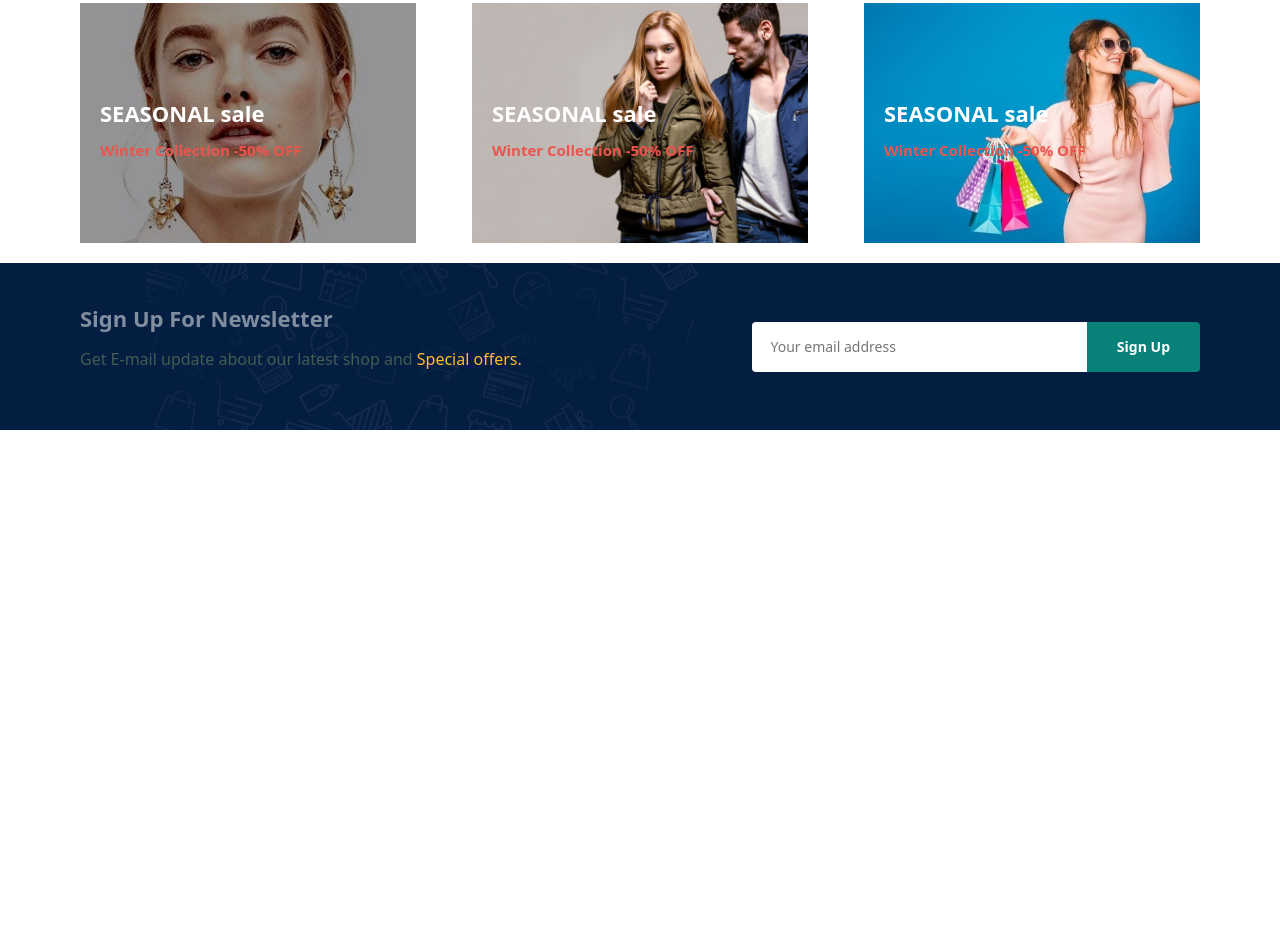
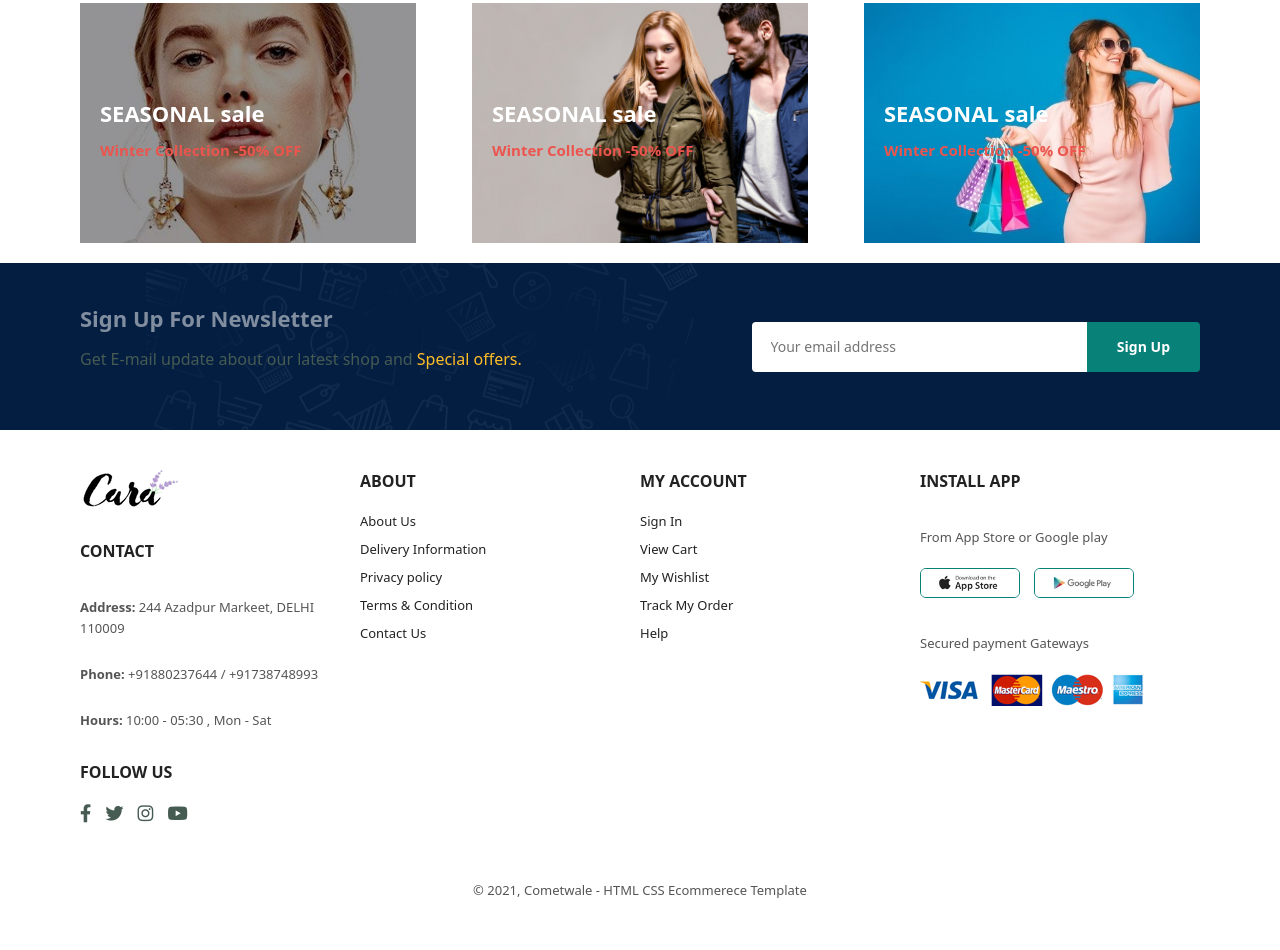
Before and after one commit to Nishantnishu01/e-commerce-web-site-project, a plain HTML site: page index.html in a window 1280 px wide. Shown: the part 4497-5447 px from the top of the page. Before the commit the page ends 4927 px from the top, so only its background shows below. Drawn offline with Linux system fonts and the light colour scheme.

Commit message:
adding footer

```diff
--- a/index.html
+++ b/index.html
@@ -379,6 +379,55 @@
         </div>
 
     </section>
+    <footer class="section-p1">
+        <div class="col">
+            <img class="logo" src="img/logo.png" alt="">
+            <h4>Contact</h4>
+            <p><strong>Address:</strong> 244 Azadpur Markeet, DELHI 110009</p>
+            <p><strong>Phone:</strong> +91880237644 / +91738748993 </p>
+            <p><strong>Hours:</strong> 10:00 - 05:30 , Mon - Sat </p>
+            <div class="follow">
+                <h4>Follow us</h4>
+                <div class="icon">
+                    <i class="fab fa-facebook-f"></i>
+                    <i class="fab fa-twitter"></i>
+                    <i class="fab fa-instagram"></i>
+                    <i class="fab fa-youtube"></i>
+                </div>
+            </div>
+        </div>
+        <div class="col">
+            <h4>About</h4>
+            <a href="#">About Us</a>
+            <a href="#">Delivery Information</a>
+            <a href="#">Privacy policy</a>
+            <a href="#">Terms & Condition</a>
+            <a href="#">Contact Us</a>
+        </div>
+
+        <div class="col">
+            <h4>My Account</h4>
+            <a href="#">Sign In</a>
+            <a href="#">View Cart</a>
+            <a href="#">My Wishlist</a>
+            <a href="#">Track My Order</a>
+            <a href="#">Help</a>
+        </div>
+
+        <div class="col install">
+            <h4>Install App</h4>
+            <p>From App Store or Google play</p>
+            <div class="row">
+                <img src="img/pay/app.jpg" alt="">
+                <img src="img/pay/play.jpg" alt="">
+            </div>
+            <p>Secured payment Gateways</p>
+            <img src="img/pay/pay.png" alt="">
+        </div>
+        <div class="copyright">
+            <p>© 2021, Cometwale - HTML CSS Ecommerece Template</p>
+        </div>
+    </footer>
     <script src="script.js"></script>
 </body>
 
--- a/style.css
+++ b/style.css
@@ -473,3 +473,100 @@ body {
     border-top-left-radius: 0;
     border-bottom-left-radius: 0;
 }
+
+footer {
+    display: flex;
+    flex-wrap: wrap;
+    /* Ensures responsiveness on smaller screens */
+    justify-content: space-between;
+    /* Add spacing between the columns */
+    padding: 20px;
+
+    /* Light grey background */
+}
+
+footer .col {
+    display: flex;
+    flex-direction: column;
+    align-items: flex-start;
+    flex: 1 1 22%;
+    /* Adjust the column width for responsiveness */
+    margin-bottom: 20px;
+}
+
+footer .logo {
+    margin-bottom: 30px;
+}
+
+footer h4 {
+    font-size: 16px;
+    /* Slightly larger heading font */
+    margin-bottom: 20px;
+
+    text-transform: uppercase;
+    /* All caps for headers */
+}
+
+footer p {
+    font-size: 13px;
+    line-height: 1.6;
+    /* Fix line spacing for readability */
+    color: #555;
+    /* Medium grey text */
+    margin-bottom: 10px;
+}
+
+footer a {
+    font-size: 13px;
+    text-decoration: none;
+    color: #222;
+    margin-bottom: 10px;
+}
+
+footer a:hover {
+    color: #088178;
+    /* Add hover color for links */
+}
+
+footer .follow {
+    margin-top: 20px;
+}
+
+footer .follow i {
+    color: #465b52;
+    font-size: 18px;
+    /* Adjust icon size for visibility */
+    margin-right: 10px;
+    /* Add spacing between icons */
+    cursor: pointer;
+}
+
+footer .follow i:hover {
+    color: #088178;
+    /* Change color on hover for icons */
+}
+
+footer .install .row img {
+    border: 1px solid #088178;
+    border-radius: 6px;
+    width: 100px;
+    /* Ensure consistent image size */
+    margin-right: 10px;
+    /* Spacing between images */
+}
+
+footer .install img {
+    margin: 10px 0 15px 0;
+}
+
+footer .copyright {
+    width: 100%;
+    /* Full width for copyright text */
+    text-align: center;
+    /* Center-align the text */
+    font-size: 12px;
+    color: #777;
+    margin-top: 20px;
+}
+
+/* start media  query */
```
